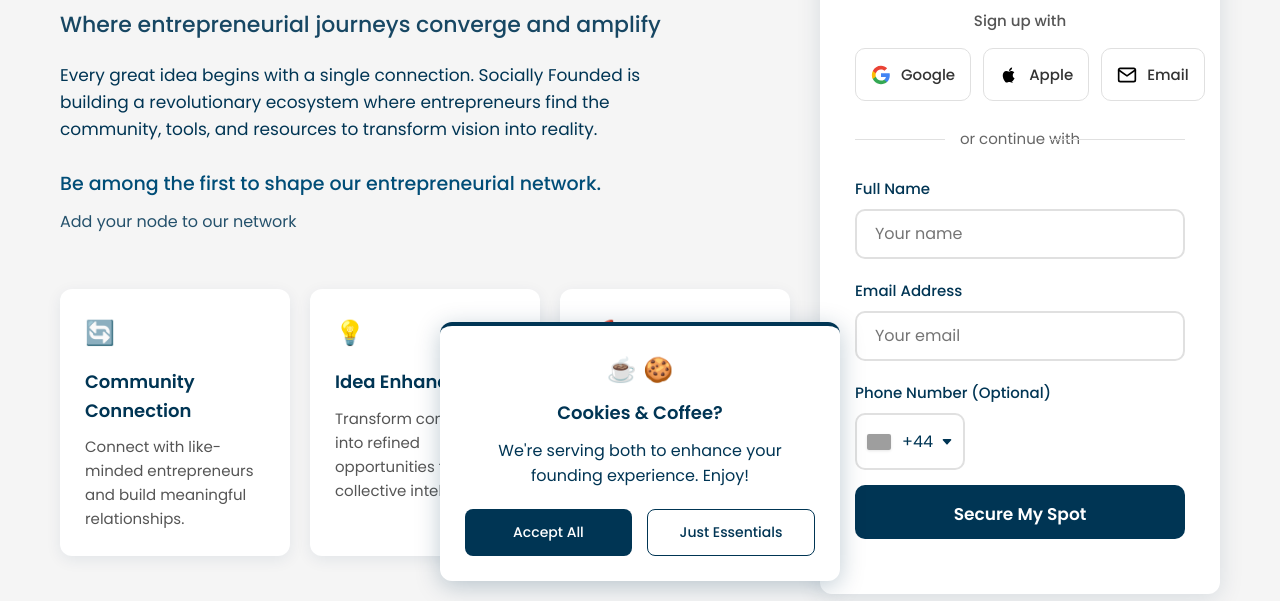
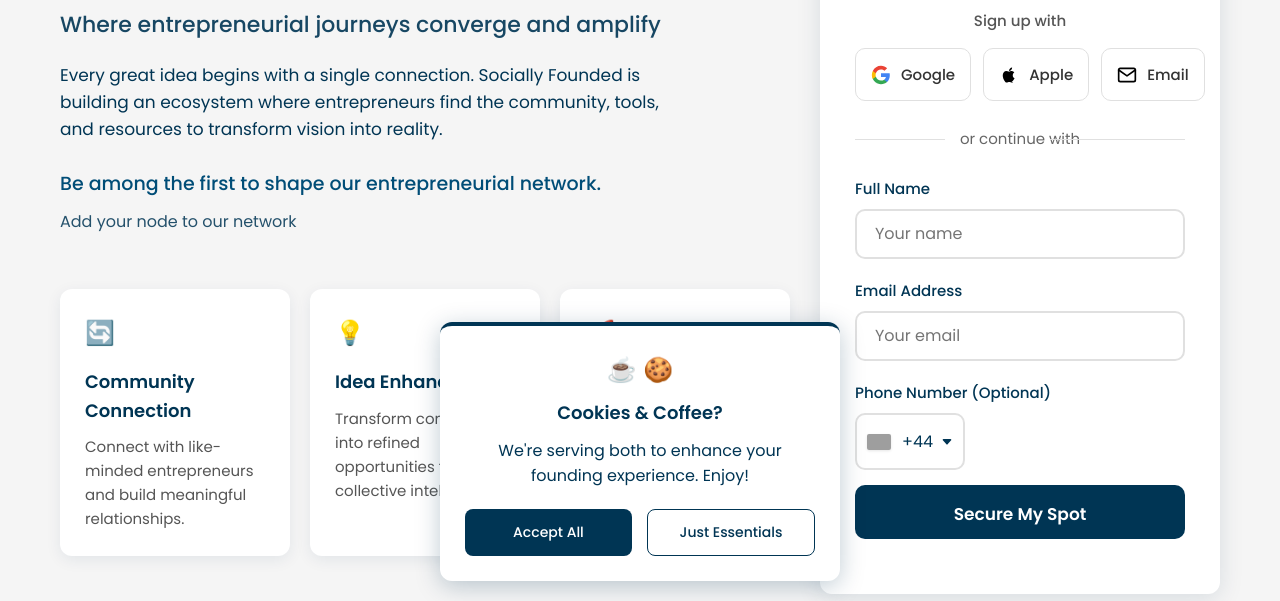
Before and after one commit to srikanthgn/socially-founded, a plain HTML site: page index.html in a window 1280 px wide. Shown: the part 199-800 px from the top of the page. Drawn offline with Linux system fonts and the light colour scheme; grey boxes are pictures that could not be loaded.

Commit message:
Update index.html

```diff
--- a/index.html
+++ b/index.html
@@ -761,8 +761,6 @@
     padding: 8px 5px;
 }
 
-
-
     </style>
 </head>
 <body>
@@ -776,7 +774,7 @@
                 </div>
                 <h1>Join the Founders' Circle</h1>
                 <h3>Where entrepreneurial journeys converge and amplify</h3>
-                <p>Every great idea begins with a single connection. Socially Founded is building a revolutionary ecosystem where entrepreneurs find the community, tools, and resources to transform vision into reality.</p>
+                <p>Every great idea begins with a single connection. Socially Founded is building an  ecosystem where entrepreneurs find the community, tools, and resources to transform vision into reality.</p>
                 <p class="highlight">Be among the first to shape our entrepreneurial network.</p>
             </div>
 
```
